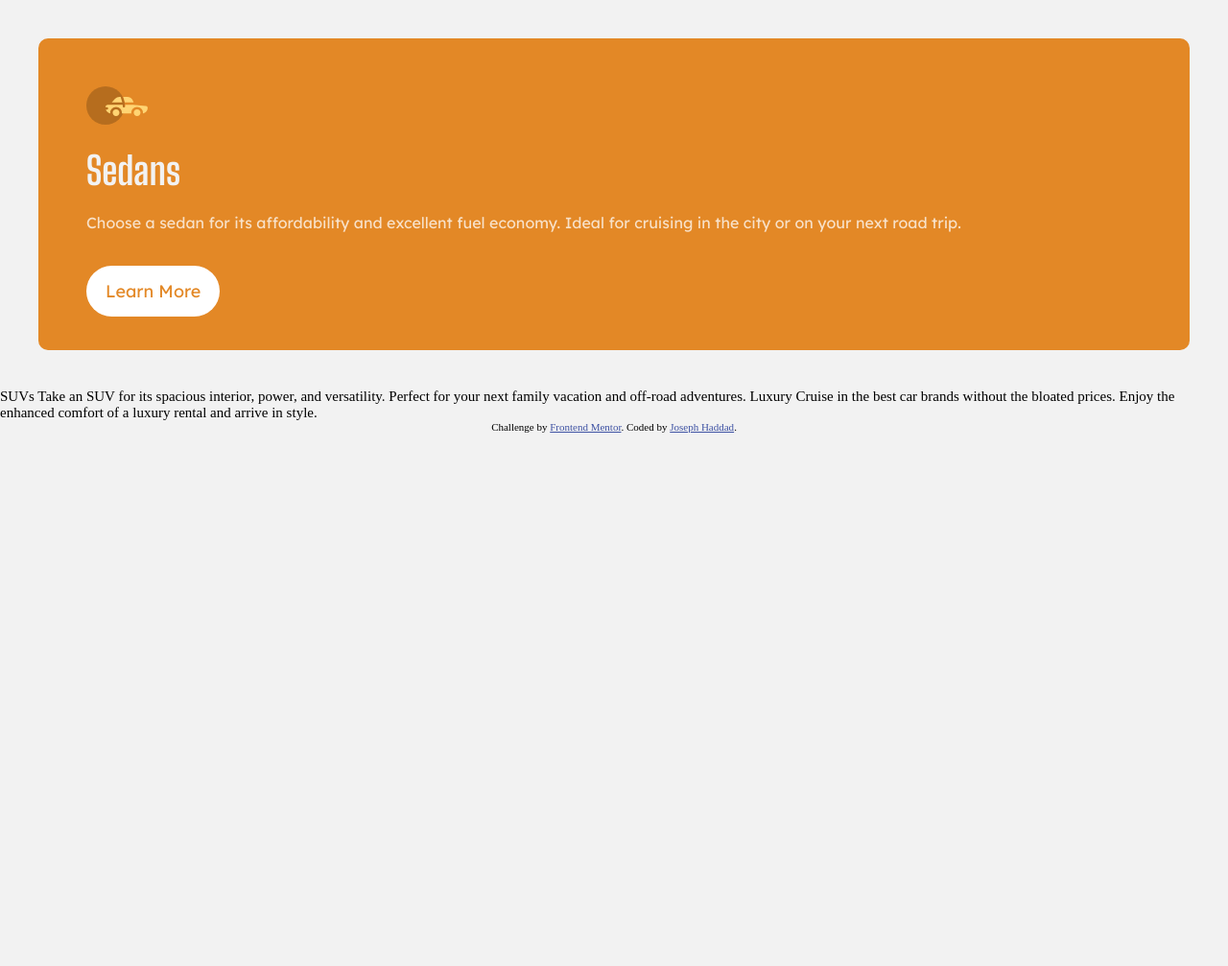
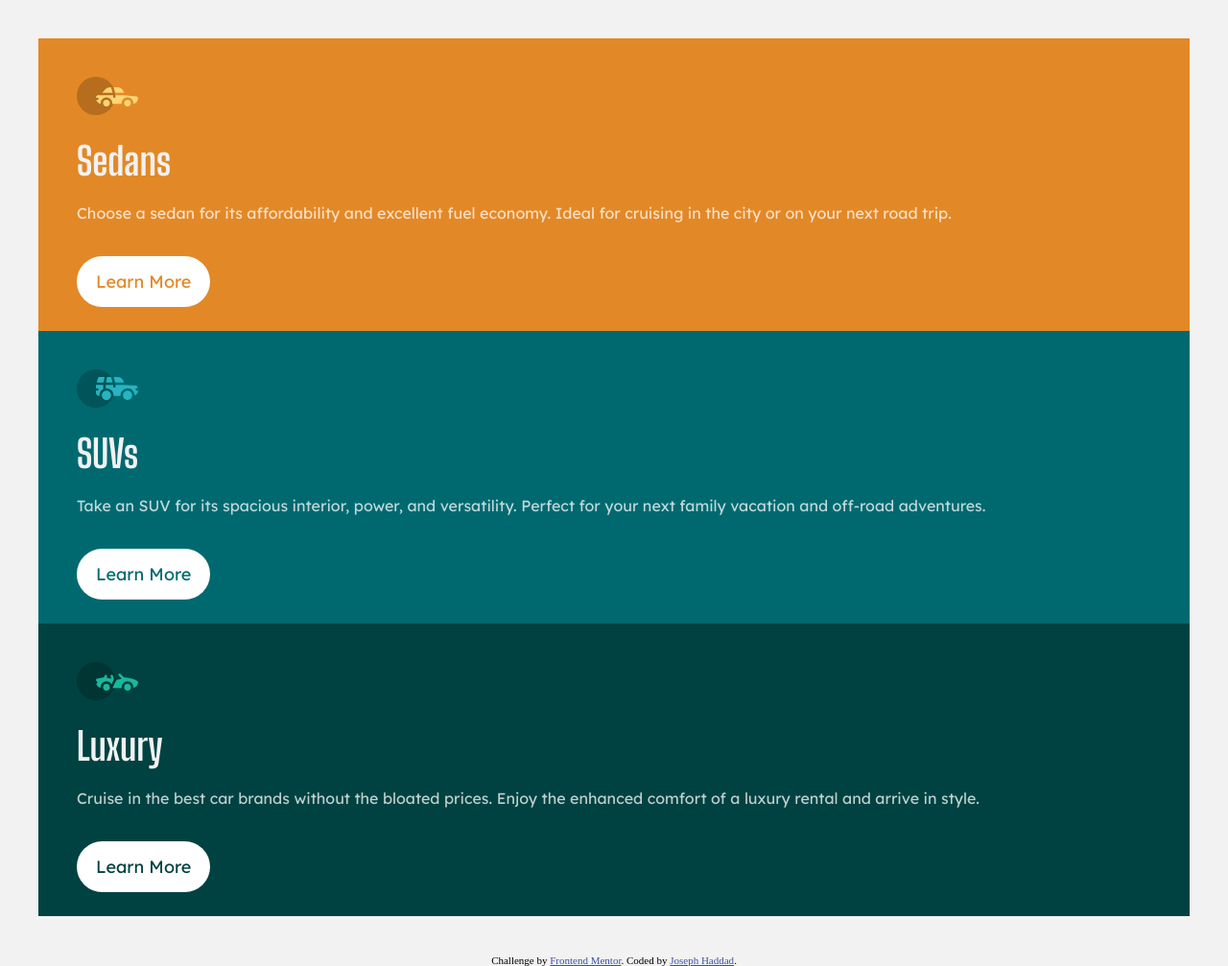
Before and after one commit to joehaddad1000/3-column-preview-card-component, a plain HTML site: page index.html in a window 1280 px wide. Shown: the whole page at 96% size. Before the commit the page ends 840 px from the top, so only its background shows below. Drawn offline with Linux system fonts and the light colour scheme.

Commit message:
no border

```diff
--- a/containers.css
+++ b/containers.css
@@ -18,21 +18,38 @@
   font-family: 'Lexend Deca', sans-serif;
   margin-block-end: 50px;
 }
+
 .container a {
   box-sizing: border-box;
   padding-block: 15px;
   padding-inline: 20px;
   color: hsl(31, 77%, 52%);
   background-color: hsla(235, 0%, 100%, 1);
-  border-radius: 40px;
   font-size: 18px;
   text-decoration: none;
   text-align: center;
   font-family: 'Lexend Deca', sans-serif;
+  border-radius: 40px;
 }
 
-.c1 {
-  border-radius: 10px;
-  padding: 50px;
+.c {
+  padding: 40px;
   background-color: hsl(31, 77%, 52%);
 }
+
+.suvs {
+  background-color: hsl(184, 100%, 22%);
+}
+
+.suvs a {
+  color: hsl(184, 100%, 22%);
+}
+
+
+.luxury {
+  background-color: hsl(179, 100%, 13%);
+}
+
+.luxury a {
+  color: hsl(179, 100%, 13%);
+}
--- a/index.html
+++ b/index.html
@@ -17,7 +17,7 @@
 <body>
 
   <div class="container">
-    <div class="c1">
+    <div class="c">
       <img src="/images/icon-sedans.svg" alt="sedans">
       <h1>Sedans</h1>
       <p> Choose a sedan for its affordability and excellent fuel economy. Ideal for cruising in the city or on your next road trip.
@@ -26,23 +26,26 @@
         Learn More
       </a>
     </div>
-    <div class="c2">
-
+    <div class="c suvs">
+      <img src="/images/icon-suvs.svg" alt="suvs">
+      <h1>SUVs</h1>
+      <p> Take an SUV for its spacious interior, power, and versatility. Perfect for your next family vacation and off-road adventures.
+      </p>
+      <a href="#">
+        Learn More
+      </a>
     </div>
-    <div class="c3">
-
+    <div class="c luxury">
+            <img src="/images/icon-luxury.svg" alt="luxury">
+      <h1>Luxury</h1>
+      <p> Cruise in the best car brands without the bloated prices. Enjoy the enhanced comfort of a luxury rental and arrive in style.
+      </p>
+            <a href="#">
+        Learn More
+      </a>
     </div>
   </div>
 
-
-
-  SUVs
-  Take an SUV for its spacious interior, power, and versatility. Perfect for your next family vacation
-  and off-road adventures.
-
-  Luxury
-  Cruise in the best car brands without the bloated prices. Enjoy the enhanced comfort of a luxury
-  rental and arrive in style.
 
 
 
```
